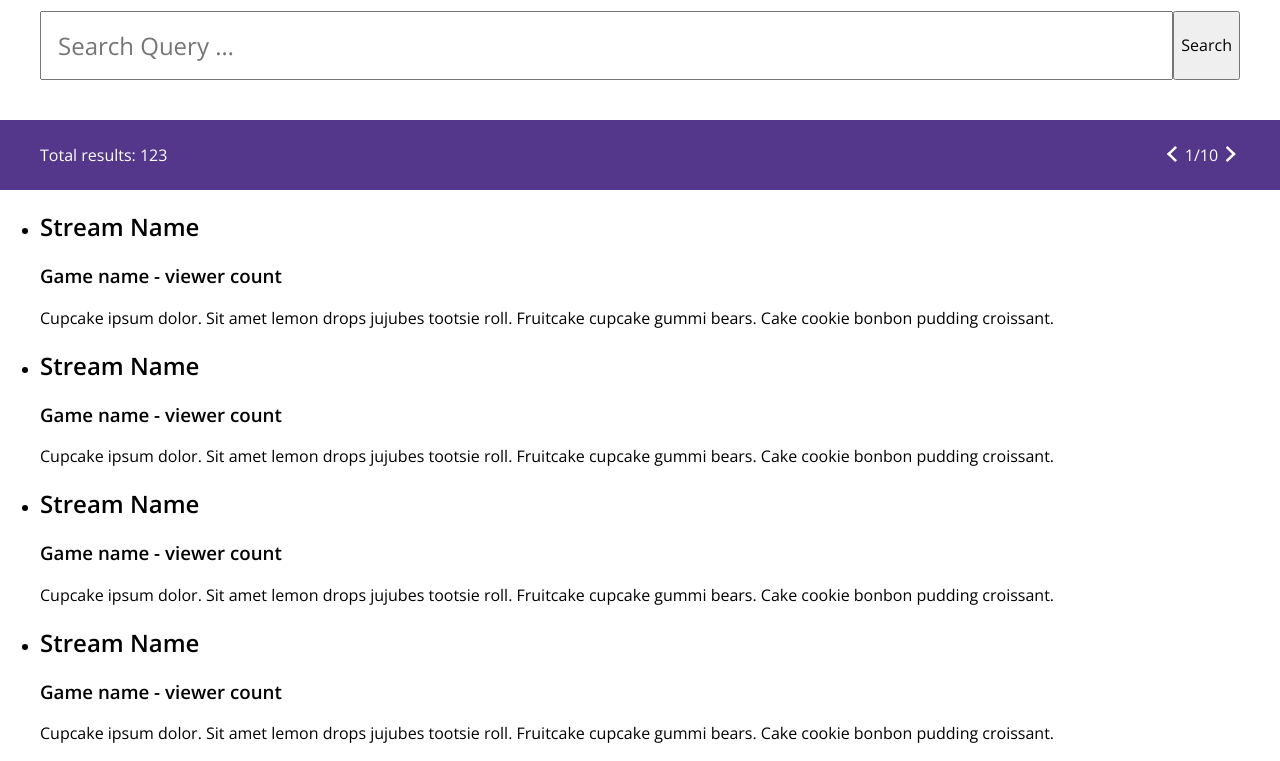
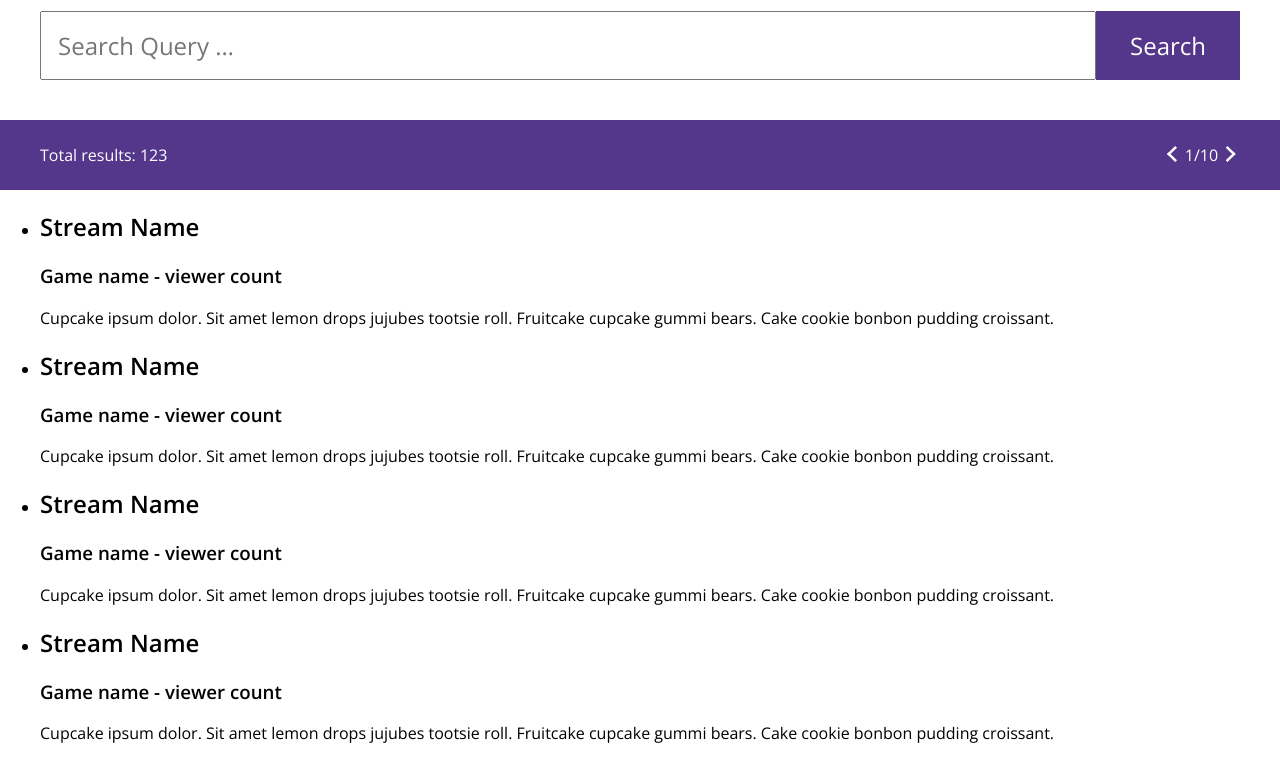
Before and after one commit to rjfranco/twitch-api-sample, a website: page app/index.html in a window 1280 px wide. Shown: the part 104-865 px from the top of the page. Drawn offline with nearby package versions, Linux system fonts and the light colour scheme.

Commit message:
Adjusting style for input search button

```diff
--- a/app/scss/_header.scss
+++ b/app/scss/_header.scss
@@ -21,4 +21,18 @@ header {
     font-size: 1.5rem;
     padding: 1rem;
   }
+
+  button {
+    background: $twitch-purple;
+    border: 0;
+    color: $white;
+    cursor: pointer;
+    font-size: 1.5rem;
+    padding: 0;
+    width: 9rem;
+
+    &:hover {
+      background: mix($white, $twitch-purple, 10%);
+    }
+  }
 }
```
Also changed, not shown: app/styles/styles.css.
